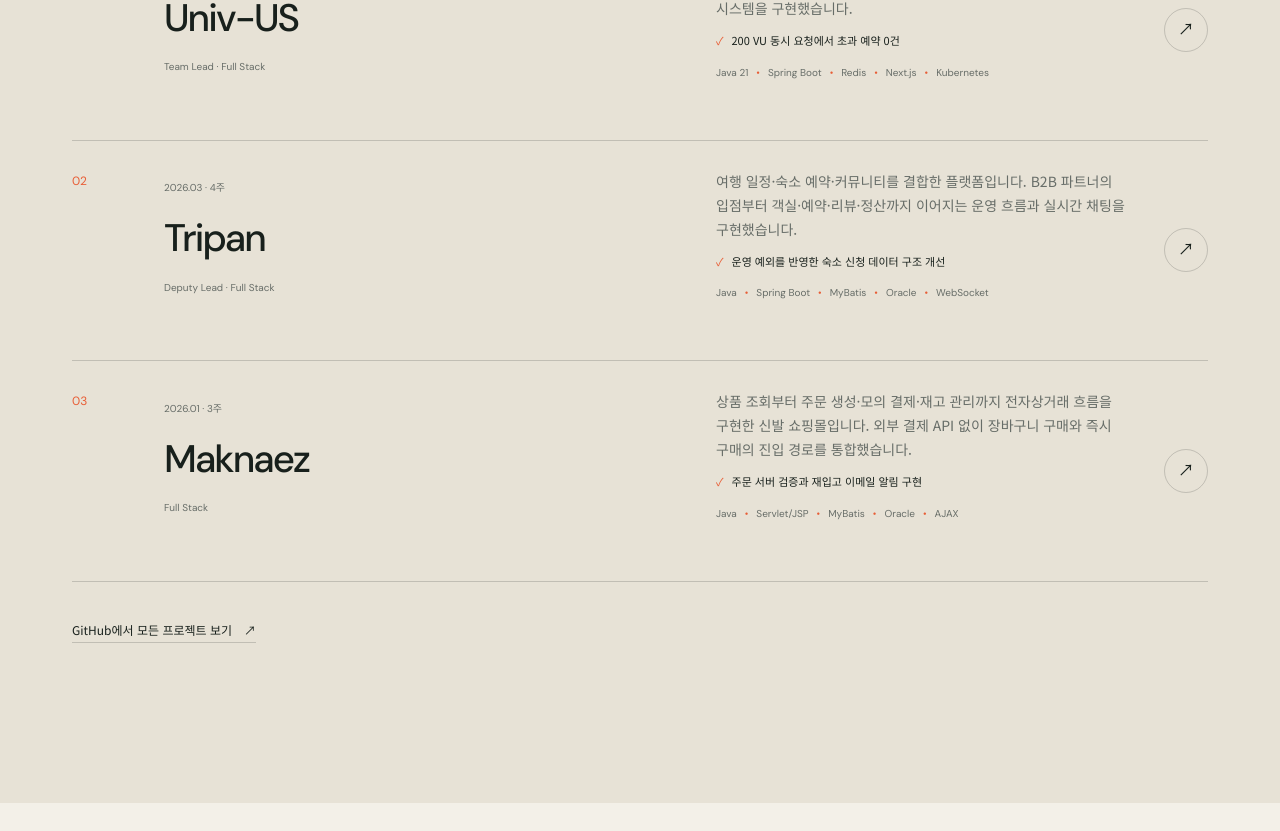
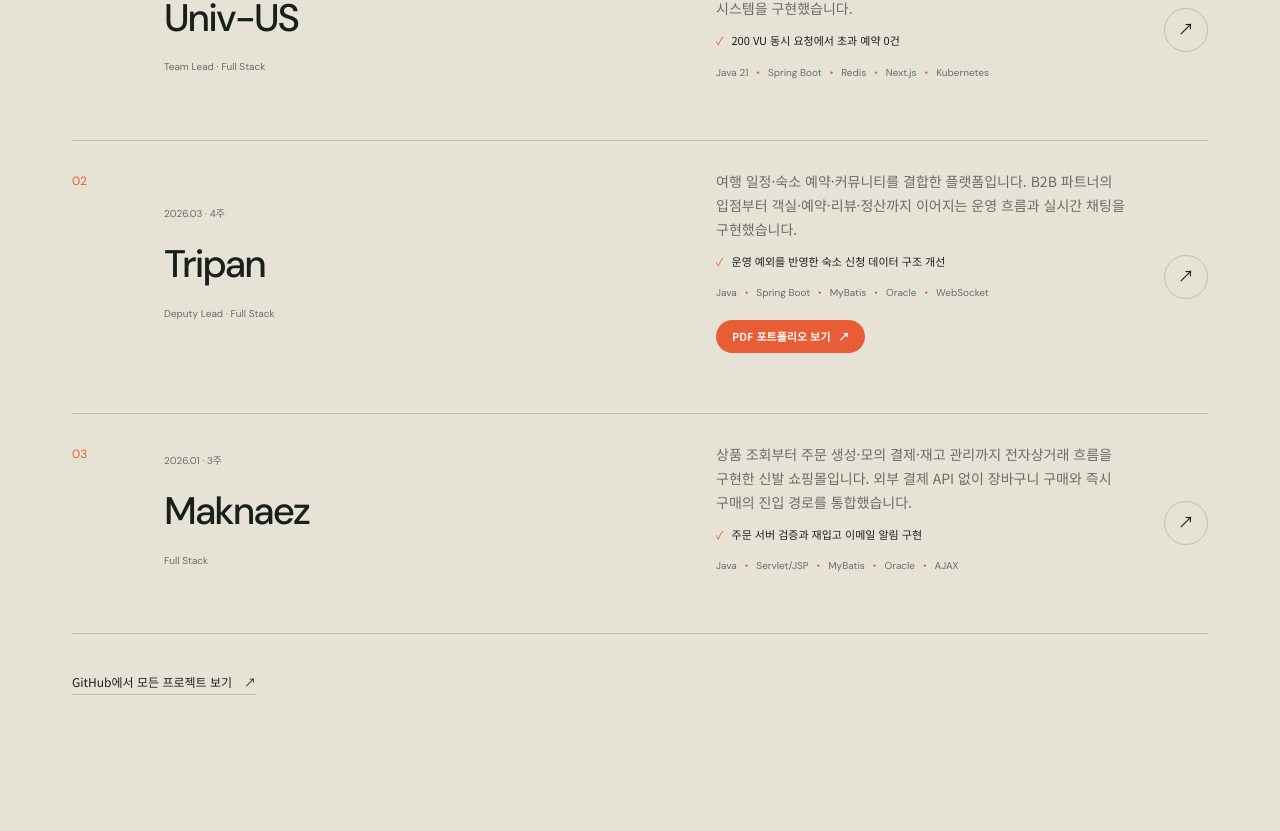
Before and after one commit to ssangyoungyuwon-maker/youngyuwon, a React (Vite) app: page / in a window 1280 px wide. Shown: the part 4383-5214 px from the top of the page. Built offline with nearby package versions, Linux system fonts and the light colour scheme.

Commit message:
Tripan 공개용 PDF 포트폴리오 연결

```diff
--- a/src/App.jsx
+++ b/src/App.jsx
@@ -307,11 +307,7 @@ function Journey() {
 function ProjectCard({ project, index }) {
   return (
     <Reveal>
-      <a
-        href={githubUrl}
-        target="_blank"
-        rel="noreferrer"
-        aria-label={`${project.name} 프로젝트 보기`}
+      <article
         className="group grid min-h-44 grid-cols-[36px_1fr_36px] items-center gap-3 border-b border-line py-7 transition hover:bg-ink/[0.035] md:grid-cols-[60px_1fr_minmax(260px,0.8fr)_44px] md:gap-8 md:hover:px-5 dark:border-white/15 dark:hover:bg-white/[0.04]"
       >
         <span className="self-start pt-1 text-xs text-accent">
@@ -345,11 +341,27 @@ function ProjectCard({ project, index }) {
               </span>
             ))}
           </div>
+          {project.document && (
+            <a
+              href={project.document}
+              target="_blank"
+              rel="noreferrer"
+              className="font-korean mt-5 inline-flex items-center gap-2 rounded-full bg-accent px-4 py-2 text-[11px] font-semibold text-white transition hover:-translate-y-0.5 hover:shadow-lg"
+            >
+              PDF 포트폴리오 보기 <Arrow />
+            </a>
+          )}
         </div>
-        <span className="col-start-3 row-span-2 row-start-1 grid size-9 place-items-center self-center rounded-full border border-line transition group-hover:rotate-45 group-hover:bg-accent group-hover:text-white md:col-start-4 md:size-11 dark:border-white/25">
+        <a
+          href={githubUrl}
+          target="_blank"
+          rel="noreferrer"
+          aria-label={`${project.name} GitHub 보기`}
+          className="col-start-3 row-span-2 row-start-1 grid size-9 place-items-center self-center rounded-full border border-line transition hover:rotate-45 hover:bg-accent hover:text-white md:col-start-4 md:size-11 dark:border-white/25"
+        >
           <Arrow />
-        </span>
-      </a>
+        </a>
+      </article>
     </Reveal>
   );
 }
--- a/src/data/portfolio.js
+++ b/src/data/portfolio.js
@@ -1,3 +1,5 @@
+import tripanPortfolio from "../assets/tripan-portfolio.pdf";
+
 export const portfolio = {
   name: "서유원",
   role: "Backend Developer",
@@ -60,6 +62,7 @@ export const portfolio = {
       role: "Deputy Lead · Full Stack",
       result: "운영 예외를 반영한 숙소 신청 데이터 구조 개선",
       tags: ["Java", "Spring Boot", "MyBatis", "Oracle", "WebSocket"],
+      document: tripanPortfolio,
     },
     {
       name: "Maknaez",
```
Also changed, not shown: 1 other file (tests, documents, lock files or other folders).
